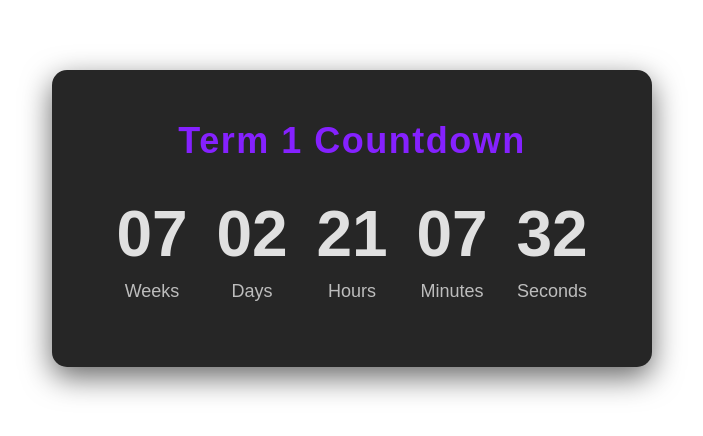
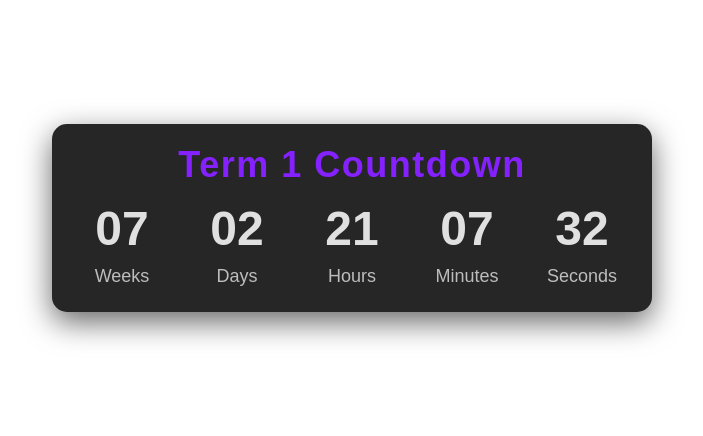
Before and after one commit to Bonza2710/Notion-Widgets, a plain HTML site: page widgets/timer/index.html in a window 1280 px wide. Shown: the part 182-618 px from the top of the page, without its empty margins (288-991 px from the left). Drawn offline with Linux system fonts and the light colour scheme.

Commit message:
css tweaks in timer

```diff
--- a/widgets/timer/style.css
+++ b/widgets/timer/style.css
@@ -17,7 +17,7 @@
   .countdown-container {
 	text-align: center;
 	background-color: #262626;
-	padding: 50px;
+	padding: 20px;
 	border-radius: 15px;
 	box-shadow: 0 10px 30px rgba(0, 0, 0, 0.6);
 	width: 100%;
@@ -26,7 +26,7 @@
 
   h1 {
 	font-size: 36px;
-	margin-bottom: 20px;
+	margin-bottom: 10px;
 	color: #8521ff;
 	letter-spacing: 1.5px;
   }
@@ -34,17 +34,18 @@
   #timer {
 	display: flex;
 	justify-content: space-between;
+	flex-direction: row;
   }
 
   .time-section {
 	display: flex;
 	flex-direction: column;
 	align-items: center;
-	padding: 15px;
+	padding: 5px;
   }
 
   .time-number {
-	font-size: 64px;
+	font-size: 48px;
 	font-weight: bold;
 	color: #e0e0e0;
 	transition: all 0.3s ease;
```
